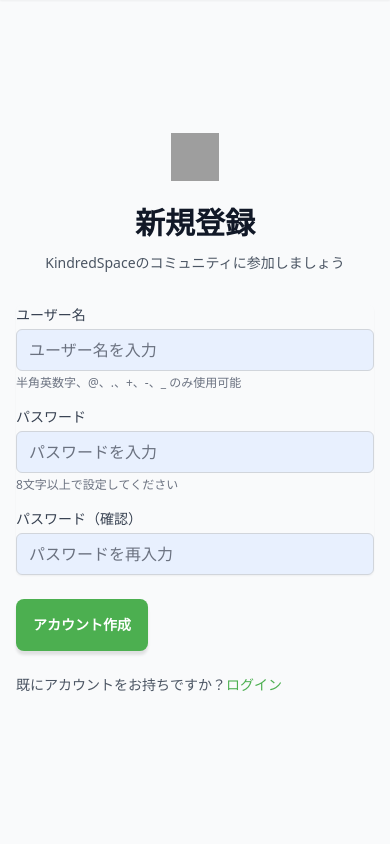
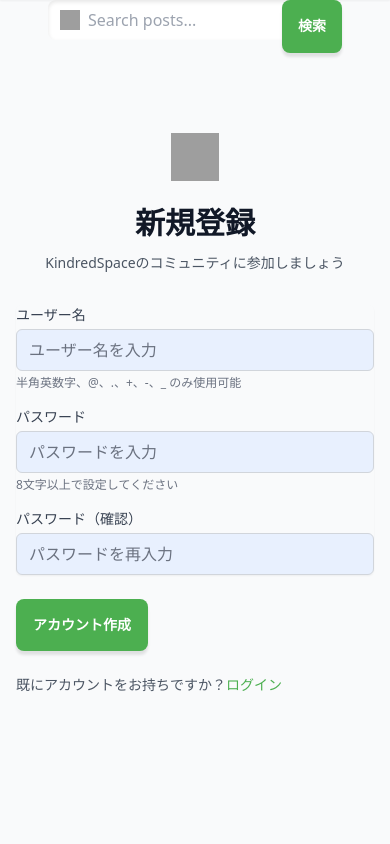
Before and after one commit to ZayYar-Phyo/kindred_space, a Django app: page /signup/ in a window 390 px wide. Shown: the part 80-924 px from the top of the page. Run offline with Django 5.2, Linux system fonts and the light colour scheme; some libraries are stand-ins or nearby versions; grey boxes are pictures that could not be loaded.

Commit message:
Improve search bar appearance and functionality with inset shadow and button styling
Updates the header template to include an inset shadow on the search input, styles the "検索" button with primary background and white text, adjusts padding for text overlap, and implements responsive scaling for mobile devices.

Replit-Commit-Author: Agent
Replit-Commit-Session-Id: 21fe5bb6-6534-447f-82ca-2553a981ccff
Replit-Commit-Checkpoint-Type: intermediate_checkpoint
Replit-Commit-Event-Id: 9fe0ef48-d97c-48b1-ab39-2647a003ae95
Replit-Commit-Screenshot-Url: https://storage.googleapis.com/screenshot-production-us-central1/5163670d-94d8-4de5-a2d2-75e126789bb2/21fe5bb6-6534-447f-82ca-2553a981ccff/4DB25QM

```diff
--- a/templates/includes/header.html
+++ b/templates/includes/header.html
@@ -39,15 +39,15 @@
     </div>
 
     <!-- Search Bar -->
-    <div class="hidden md:flex items-center flex-1 max-w-md mx-4">
+    <div class="flex items-center flex-1 max-w-md mx-4">
         <form method="GET" action="{% url 'home' %}" class="w-full">
             <div class="relative">
                 <input type="text" name="q" value="{{ request.GET.q|default:'' }}" placeholder="Search posts..."
-                    class="w-full px-4 py-2 pl-10 pr-20 text-gray-800 bg-white rounded-lg focus:outline-none focus:ring-2 focus:ring-primary shadow-[inset_0_2px_4px_rgba(0,0,0,0.1)]" />
+                    class="w-full px-4 py-2 pl-10 pr-16 md:pr-20 text-gray-800 bg-white rounded-lg focus:outline-none focus:ring-2 focus:ring-primary shadow-[inset_0_2px_4px_rgba(0,0,0,0.1)]" />
                 <div class="absolute inset-y-0 left-0 flex items-center pl-3">
                     <img class="w-5 h-5 text-gray-400" src="https://img.icons8.com/small/64/000000/search.png" />
                 </div>
-                <button type="submit" class="absolute inset-y-0 right-0 px-4 bg-primary hover:bg-primary-dark text-white font-medium rounded-r-lg transition-colors duration-200">
+                <button type="submit" class="absolute inset-y-0 right-0 px-3 md:px-4 bg-primary hover:bg-primary-dark text-white font-medium rounded-r-lg transition-colors duration-200 text-sm md:text-base">
                     検索
                 </button>
             </div>
```
Also changed, not shown: 1 other file.
